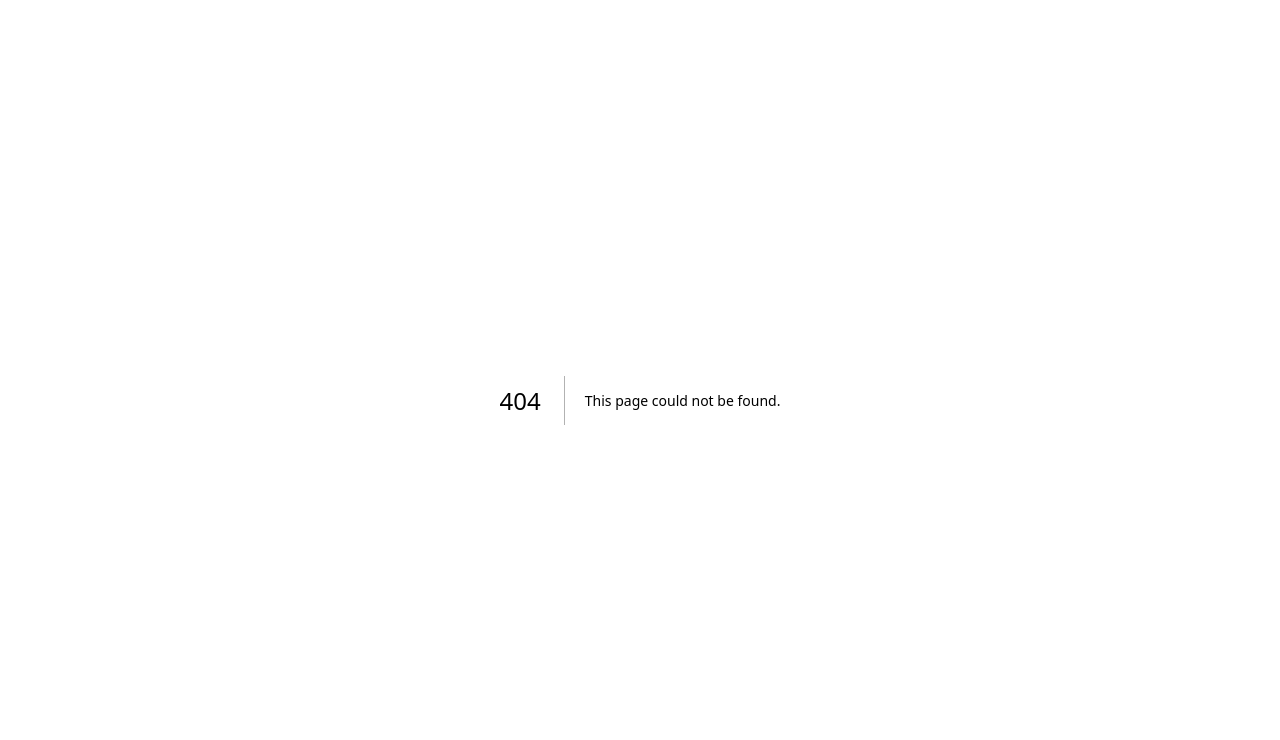
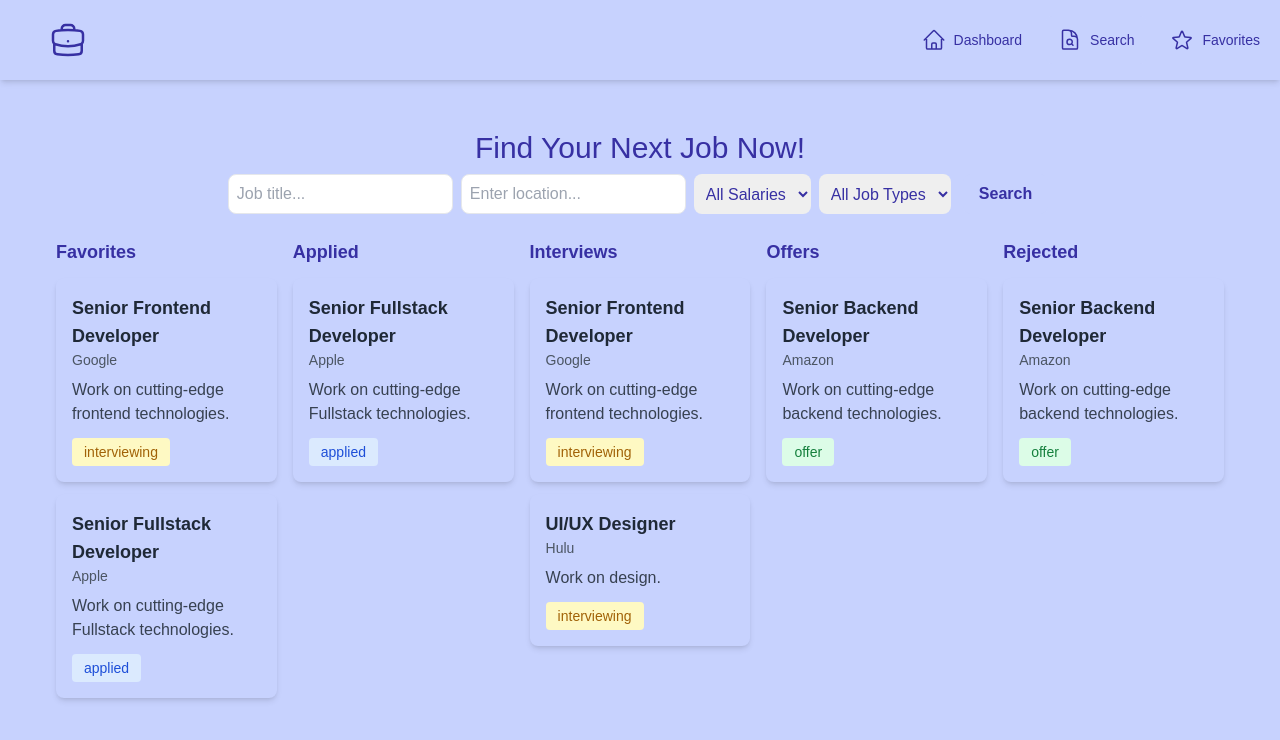
Before and after one commit to jadonahue/job-search-tracker, a Next.js app: page /search in a window 1280 px wide. Before the commit this address had no page. Shown: the top 740 px of the page. Built offline with nearby package versions, Linux system fonts and the light colour scheme.

Commit message:
Add search page

```diff
--- /dev/null
+++ b/src/app/search/page.js
@@ -0,0 +1,84 @@
+"use client";
+
+import { useState } from "react";
+
+import Navbar from "@/components/Navbar";
+import Button from "@/components/Button"
+import InputField from "@/components/InputField";
+import JobList from "@/components/JobList";
+import SelectField from "@/components/SelectField";
+
+export default function Page() {
+    // State for filters
+    const [filters, setFilters] = useState({
+        jobTitle: "",
+        jobType: "",
+        location: "",
+        salaryRange: ""
+    })
+
+    const handleFilterChange = (e) => {
+        setFilters({
+            ...filters,
+            [e.target.name]: e.target.value
+        })
+    };
+
+    return (
+        <div className="flex flex-col min-h-screen">
+            <Navbar />
+            <main className="flex-1 flex flex-col justify-center items-center my-10">
+                <h2 className="text-3xl">Find Your Next Job Now!</h2>
+
+                {/* Filter Section */}
+
+                {/* Search Input */}
+                <div className="flex flex-wrap justify-center items-center mb-6">
+                    <InputField
+                        type="text"
+                        name="jobTitle"
+                        value={filters.jobTitle}
+                        onChange={handleFilterChange}
+                        placeholder="Job title..."
+                        className="p-2 border rounded w-60:"
+                    />
+
+                    {/* Location Filter */}
+                    <InputField
+                        type="text"
+                        name="loction"
+                        value={filters.location}
+                        onChange={handleFilterChange}
+                        placeholder="Enter location..."
+                        className="p-2 border rounded w-60:"
+                    />
+
+                    {/* Salary Range Filter */}
+                    <SelectField
+                        name="salaryRange"
+                        value={filters.salaryRange}
+                        onChange={handleFilterChange}
+                        options={["All Salaries", "50k-80k", "80k-120k", "120k+"]}
+                        className="p-2"
+                    >
+                    </SelectField>
+
+                    {/* Job Type Filter */}
+                    <SelectField
+                        name="jobType"
+                        value={filters.jobType}
+                        onChange={handleFilterChange}
+                        options={["All Job Types", "full-time", "part-time", "contract", "Remote"]}
+                        className="p-2"
+                    >
+                    </SelectField>
+
+                    <Button label="Search" />
+                    {/* Pass Filters to JobList */}
+                    <JobList filters={filters} />
+                </div>
+
+            </main>
+        </div>
+    );
+}
```
